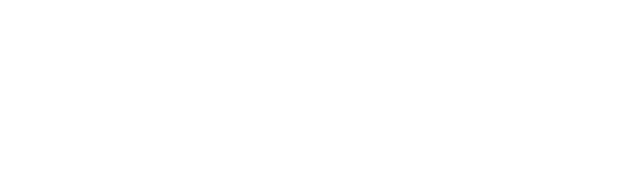
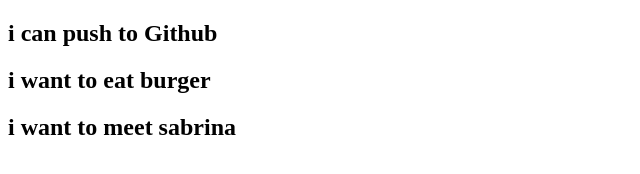
Before and after one commit to ivan975/git-practice, a plain HTML site: page index.html in a window 1280 px wide. Shown: the whole page, without its empty margins (0-640 px from the left). Drawn offline with Linux system fonts and the light colour scheme.

Commit message:
My wishlist

```diff
--- a/index.html
+++ b/index.html
@@ -7,6 +7,8 @@
     <title>Github Repo</title>
 </head>
 <body>
-
+        <h2>i can push to Github</h2>
+        <h2>i want to eat burger</h2>
+        <h2>i want to meet sabrina</h2>
 </body>
 </html>
```
